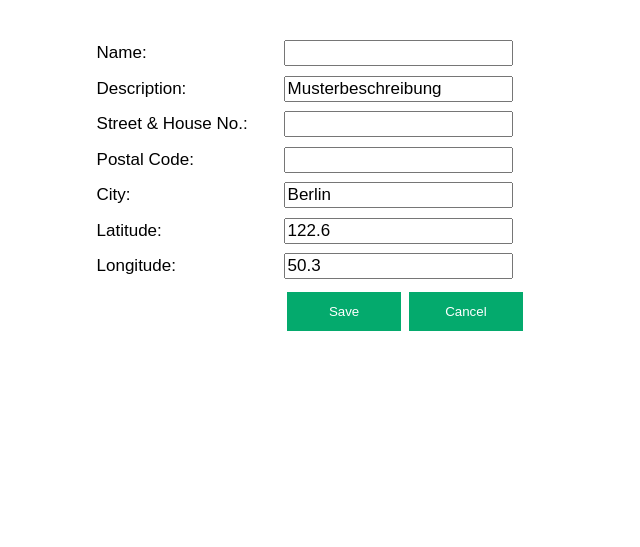
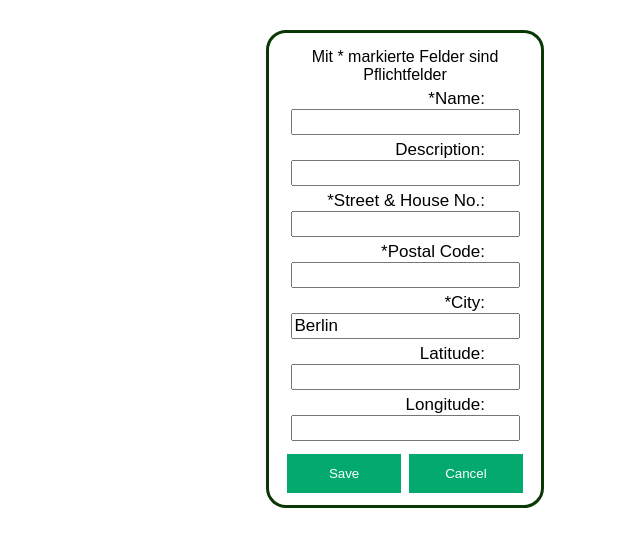
Before and after one commit to D0PERMINE/web-application-development-sose-23, a plain HTML site: page index.html in a window 1280 px wide. Shown: the part 95-642 px from the top of the page, without its empty margins (235-875 px from the left). Drawn offline with Linux system fonts and the light colour scheme.

Commit message:
CSS refine

```diff
--- a/css/style.css
+++ b/css/style.css
@@ -10,9 +10,11 @@ body {
 
 
 .add-form {
-    margin: auto;
-    padding: 5px;
-    width: 50%;
+    margin: 0px 39% 0px 39%;
+    padding: 10px;
+    text-align: center;
+    border: 3px #0a3805 solid;
+    border-radius: 20px;
 }
 
 button {
@@ -20,7 +22,7 @@ button {
     color: white;
     cursor: pointer;
     border: none;
-    margin: 8px 2px;
+    margin: 8px 2px 2px 2px;
     padding: 12px 20px;
     width: 3cm;
     text-align: center;
@@ -36,15 +38,18 @@ button:hover{
 
 label {
     color:  black;
-    padding-right: 10px;
     font-size: 17px;
     width: 160px;
     display: inline-block;
-    margin: 0.2cm;
+    text-align: right;
 }
 
 input {
     position: relative;
     font-size: 17px;
-    margin: 5px 5px 0px 5px;
+    margin-bottom: 5px;
 }
+
+p {
+    margin: 5px;
+}
--- a/index.html
+++ b/index.html
@@ -12,22 +12,23 @@
         <h1 class="addtitle">ADD</h1>
         <div class="add-form">
             <form>
-                    <label for="name">Name:</label></form</br>
-                    <input type="text" id="name" name="name"></br>
-                    <label for="description">Description:</label></form</br>
-                    <input type="text" id="description" name="Description" value="Musterbeschreibung"></br>
-                    <label for="street">Street & House No.:</label></form</br>
-                    <input type="text" id="street" name="street"></br>
-                    <label for="postalcode">Postal Code:</label></form</br>
-                    <input type="text" id="postalcode" name="postalcode"></br>
-                    <label for="city">City:</label></form</br>
-                    <input type="text" id="city" name="city" value="Berlin"></br>
-                    <label for="latitude">Latitude:</label></form</br>
-                    <input type="text" id="latitude" name="latitude" value="122.6"></br>
-                    <label for="longitude">Longitude:</label></form</br>
-                    <input type="text" id="longitude" name="longitude" value="50.3"></br>
+                <p>Mit * markierte Felder sind Pflichtfelder</p>
+                <label for="name">*Name:</label>
+                <input type="text" id="name" name="name" required></br>
+                <label for="description">Description:</label>
+                <input type="text" id="description" name="Description"></br>
+                <label for="street">*Street & House No.:</label>
+                <input type="text" id="street" name="street" required></br>
+                <label for="postalcode">*Postal Code:</label>
+                <input type="text" id="postalcode" name="postalcode" required></br>
+                <label for="city">*City:</label>
+                <input type="text" id="city" name="city" value="Berlin" required></br>
+                <label for="latitude">Latitude:</label>
+                <input type="text" id="latitude" name="latitude"></br>
+                <label for="longitude">Longitude:</label>
+                <input type="text" id="longitude" name="longitude"></br>
                 <div class="buttons">
-                    <button type="button">Save</button>
+                    <button type="submit">Save</button>
                     <button type="button">Cancel</button>
                 </div>
             </form>
```
